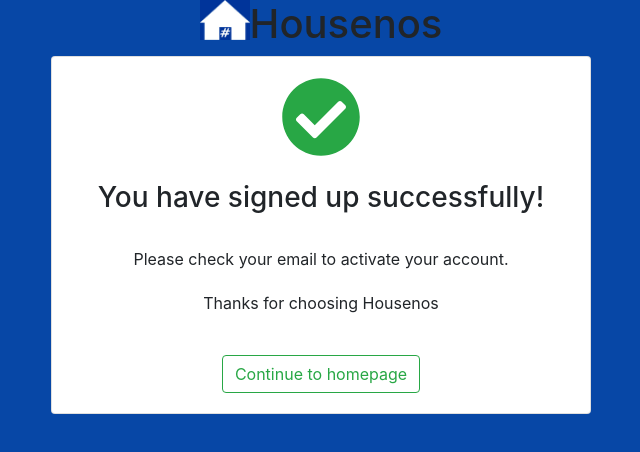
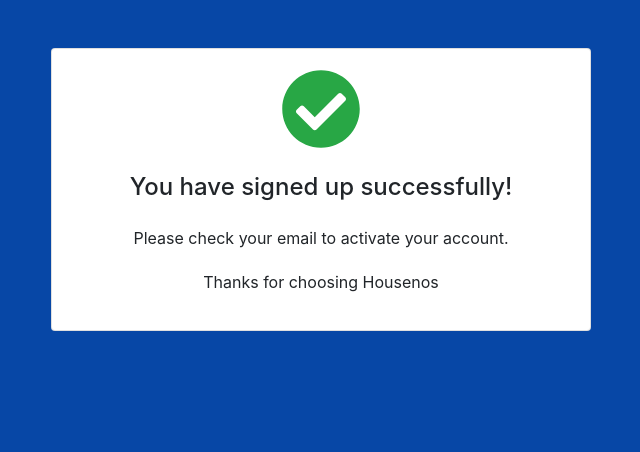
Before and after one commit to koolrich/housenos-ui-gateway, a React (Create React App) app in the folder housenos-ui/src/main/ui/: page /signup-success in a window 1280 px wide. Shown: the top 452 px of the page, without its empty margins (319-959 px from the left). Built offline with nearby package versions, Linux system fonts and the light colour scheme.

Commit message:
registration refactoring

```diff
--- a/housenos-ui/src/main/ui/src/features/Signup/Signup.js
+++ b/housenos-ui/src/main/ui/src/features/Signup/Signup.js
@@ -16,18 +16,6 @@
 
 import useForm from '../../util/hooks/Forms';
 import { doSignup, doReset } from './SignupActions';
-
-const mapDispatchToProps = dispatch => ({
-    doSignup: (user) => dispatch(doSignup(user)),
-    doReset: () => dispatch(doReset())
-});
-
-function mapStateToProps(state) {
-    return {
-        formErrorMessage: state.signup.formErrorMessage,
-        signupSuccess: state.signup.signupSuccess
-    };
-}
 
 const Signup = (props) => {
     const formState = {
@@ -233,4 +221,16 @@
     );
 }
 
+const mapDispatchToProps = dispatch => ({
+    doSignup: (user) => dispatch(doSignup(user)),
+    doReset: () => dispatch(doReset())
+});
+
+function mapStateToProps(state) {
+    return {
+        formErrorMessage: state.signup.formErrorMessage,
+        signupSuccess: state.signup.signupSuccess
+    };
+}
+
 export default connect(mapStateToProps, mapDispatchToProps)(Signup);
--- a/housenos-ui/src/main/ui/src/features/Signup/SignupSuccess.js
+++ b/housenos-ui/src/main/ui/src/features/Signup/SignupSuccess.js
@@ -1,5 +1,5 @@
 import React, { useEffect } from 'react';
-import { Card, CardBody, Row, Button } from 'reactstrap';
+import { Card, CardBody, Row, Button, Container, Col } from 'reactstrap';
 import { FontAwesomeIcon } from '@fortawesome/react-fontawesome';
 import { Link } from 'react-router-dom';
 
@@ -9,39 +9,25 @@
         document.body.style.backgroundColor = "#0747A6";
     }, []);
 
-    const backToHomePage = () => {
-        props.history.push('/');
-    }
-
     return (
-        <div className="container">
-            <header className="row justify-content-center register-title">
-                <img className="housenos-img" src="assets/images/housenos-logo.jpg" width="50" height="40" alt="" />
-                <h1>Housenos</h1>
-            </header>
-
-            <div className="row justify-content-center register-box">
-                <div className="col-md-6">
+        <Container>
+            <Row className="justify-content-center mt-5">
+                <Col md="6">
                     <Card>
                         <CardBody>
                             <Row className="justify-content-center">
                                 <FontAwesomeIcon icon="check-circle" size="5x" className="text-success" />
                             </Row>
-
                             <Row className="mt-4 justify-content-center">
-                                <h3>You have signed up successfully!</h3>
-                                <p className="mt-4">Please check your email to activate your account.</p>
+                                <h4>You have signed up successfully!</h4>
+                                <p className="mt-3">Please check your email to activate your account.</p>
                                 <p className="mt-1">Thanks for choosing Housenos</p>
-                            </Row>
-
-                            <Row className="mt-4 justify-content-center">
-                                <Button outline color="success" onClick={backToHomePage}>Continue to homepage</Button>
                             </Row>
                         </CardBody>
                     </Card>
-                </div>
-            </div>
-        </div>
+                </Col>
+            </Row>
+        </Container>
     );
 }
 
```
